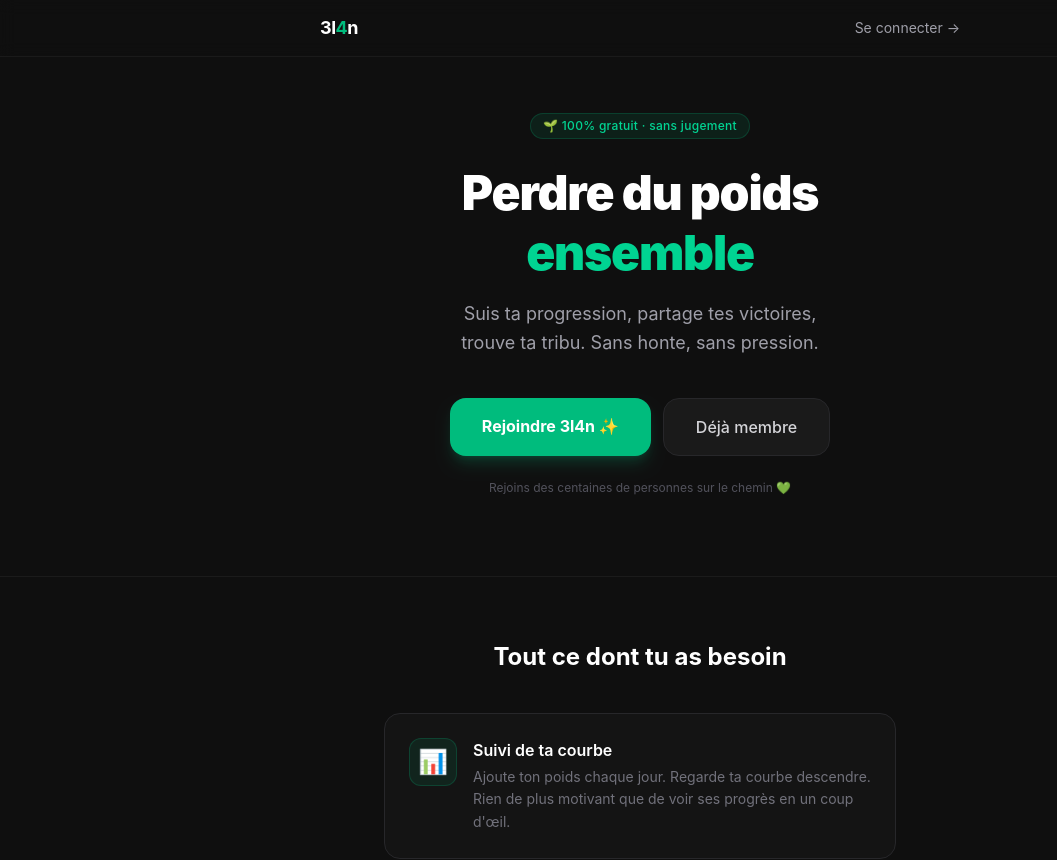
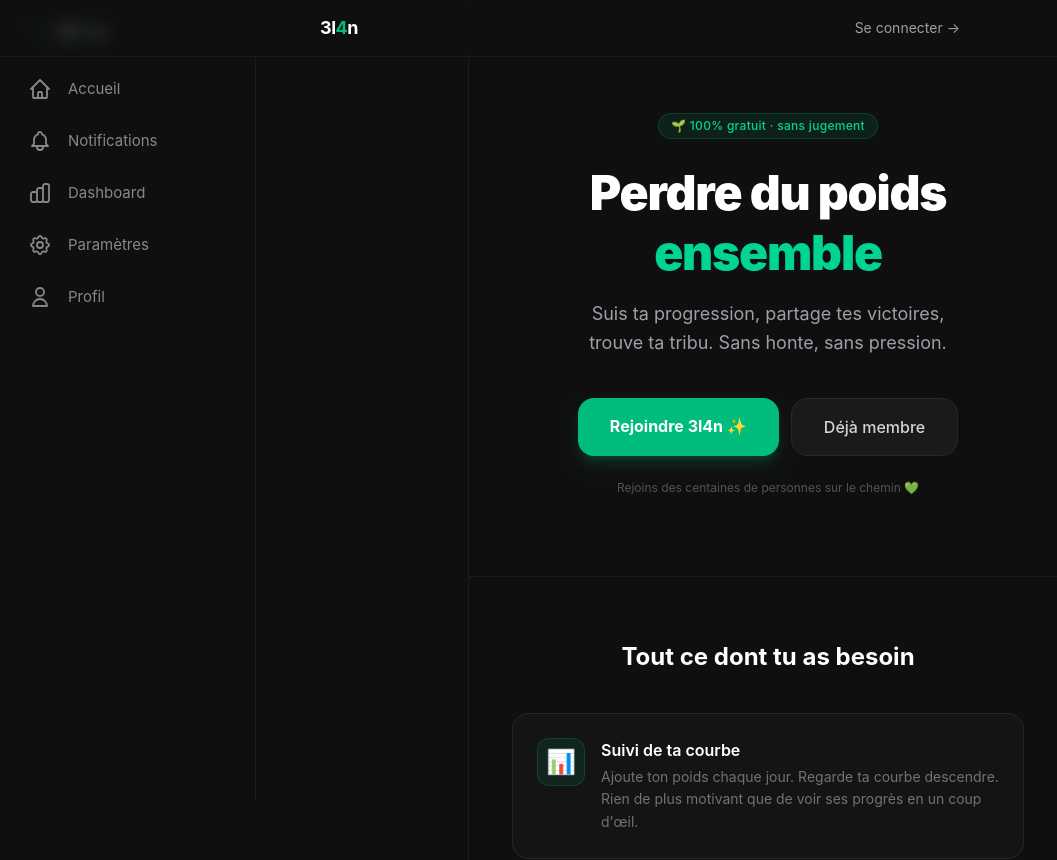
Before and after one commit to Teufzer/3l4n, a Next.js app: page / in a window 1280 px wide. Shown: the top 860 px of the page, without its empty margins (0-1057 px from the left). Built offline with nearby package versions, Linux system fonts and the light colour scheme; no server answers.

Commit message:
feat: sidebar desktop Twitter-style + layout responsive

```diff
--- a/src/app/layout.tsx
+++ b/src/app/layout.tsx
@@ -4,6 +4,7 @@ import "./globals.css";
 import BottomNavWrapper from "@/components/BottomNavWrapper";
 import { Toaster } from "sonner";
 import Providers from "@/components/Providers";
+import Sidebar from "@/components/Sidebar";
 
 const geistSans = Geist({
   variable: "--font-geist-sans",
@@ -30,10 +31,19 @@ export default function RootLayout({
       lang="fr"
       className={`${geistSans.variable} ${geistMono.variable} h-full antialiased`}
     >
-      <body className="min-h-full flex flex-col bg-[#0f0f0f] text-white">
+      <body className="min-h-full bg-[#0f0f0f] text-white">
         <Providers>
-        <main className="flex-1">{children}</main>
-        <BottomNavWrapper />
+          <div className="flex min-h-screen">
+            <Sidebar />
+            <div className="flex-1 lg:ml-20 xl:ml-64 flex flex-col">
+              <main className="flex-1">
+                <div className="max-w-[600px] mx-auto lg:border-x lg:border-white/5 min-h-screen">
+                  {children}
+                </div>
+              </main>
+              <BottomNavWrapper />
+            </div>
+          </div>
         </Providers>
         <Toaster
           position="top-center"
--- /dev/null
+++ b/src/components/Sidebar.tsx
@@ -0,0 +1,97 @@
+'use client'
+
+import Link from 'next/link'
+import { usePathname } from 'next/navigation'
+import { useSession } from 'next-auth/react'
+import Logo from './Logo'
+
+const navItems = [
+  { href: '/feed', label: 'Accueil', icon: (
+    <svg className="w-6 h-6" fill="none" viewBox="0 0 24 24" stroke="currentColor" strokeWidth={1.8}>
+      <path strokeLinecap="round" strokeLinejoin="round" d="M3 12l2-2m0 0l7-7 7 7M5 10v10a1 1 0 001 1h3m10-11l2 2m-2-2v10a1 1 0 01-1 1h-3m-6 0a1 1 0 001-1v-4a1 1 0 011-1h2a1 1 0 011 1v4a1 1 0 001 1m-6 0h6" />
+    </svg>
+  )},
+  { href: '/notifications', label: 'Notifications', icon: (
+    <svg className="w-6 h-6" fill="none" viewBox="0 0 24 24" stroke="currentColor" strokeWidth={1.8}>
+      <path strokeLinecap="round" strokeLinejoin="round" d="M15 17h5l-1.405-1.405A2.032 2.032 0 0118 14.158V11a6.002 6.002 0 00-4-5.659V5a2 2 0 10-4 0v.341C7.67 6.165 6 8.388 6 11v3.159c0 .538-.214 1.055-.595 1.436L4 17h5m6 0v1a3 3 0 11-6 0v-1m6 0H9" />
+    </svg>
+  )},
+  { href: '/dashboard', label: 'Dashboard', icon: (
+    <svg className="w-6 h-6" fill="none" viewBox="0 0 24 24" stroke="currentColor" strokeWidth={1.8}>
+      <path strokeLinecap="round" strokeLinejoin="round" d="M9 19v-6a2 2 0 00-2-2H5a2 2 0 00-2 2v6a2 2 0 002 2h2a2 2 0 002-2zm0 0V9a2 2 0 012-2h2a2 2 0 012 2v10m-6 0a2 2 0 002 2h2a2 2 0 002-2m0 0V5a2 2 0 012-2h2a2 2 0 012 2v14a2 2 0 01-2 2h-2a2 2 0 01-2-2z" />
+    </svg>
+  )},
+  { href: '/settings', label: 'Paramètres', icon: (
+    <svg className="w-6 h-6" fill="none" viewBox="0 0 24 24" stroke="currentColor" strokeWidth={1.8}>
+      <path strokeLinecap="round" strokeLinejoin="round" d="M10.325 4.317c.426-1.756 2.924-1.756 3.35 0a1.724 1.724 0 002.573 1.066c1.543-.94 3.31.826 2.37 2.37a1.724 1.724 0 001.065 2.572c1.756.426 1.756 2.924 0 3.35a1.724 1.724 0 00-1.066 2.573c.94 1.543-.826 3.31-2.37 2.37a1.724 1.724 0 00-2.572 1.065c-.426 1.756-2.924 1.756-3.35 0a1.724 1.724 0 00-2.573-1.066c-1.543.94-3.31-.826-2.37-2.37a1.724 1.724 0 00-1.065-2.572c-1.756-.426-1.756-2.924 0-3.35a1.724 1.724 0 001.066-2.573c-.94-1.543.826-3.31 2.37-2.37.996.608 2.296.07 2.572-1.065z" /><path strokeLinecap="round" strokeLinejoin="round" d="M15 12a3 3 0 11-6 0 3 3 0 016 0z" />
+    </svg>
+  )},
+]
+
+export default function Sidebar() {
+  const pathname = usePathname()
+  const { data: session } = useSession()
+
+  const profileHref = session?.user
+    ? (session.user as { username?: string }).username
+      ? `/${(session.user as { username?: string }).username}`
+      : `/profile/${session.user.id}`
+    : '/login'
+
+  return (
+    <aside className="hidden lg:flex flex-col fixed left-0 top-0 h-full w-20 xl:w-64 border-r border-white/5 px-2 xl:px-4 py-4 z-40">
+      {/* Logo */}
+      <div className="mb-4 px-2 xl:px-3">
+        <Logo size="md" />
+      </div>
+
+      {/* Nav */}
+      <nav className="flex flex-col gap-1 flex-1">
+        {navItems.map((item) => {
+          const active = pathname === item.href || pathname.startsWith(item.href + '/')
+          return (
+            <Link
+              key={item.href}
+              href={item.href}
+              className={`flex items-center gap-4 px-3 py-3 rounded-2xl transition-all group
+                ${active ? 'text-white font-semibold' : 'text-white/50 hover:text-white hover:bg-white/5'}`}
+            >
+              <span className={active ? 'text-emerald-400' : 'group-hover:text-white'}>{item.icon}</span>
+              <span className="hidden xl:block text-[15px]">{item.label}</span>
+            </Link>
+          )
+        })}
+
+        {/* Profil */}
+        <Link
+          href={profileHref}
+          className={`flex items-center gap-4 px-3 py-3 rounded-2xl transition-all group
+            ${pathname.startsWith('/profile') || (session?.user as { username?: string })?.username && pathname === `/${(session?.user as { username?: string }).username}` ? 'text-white font-semibold' : 'text-white/50 hover:text-white hover:bg-white/5'}`}
+        >
+          <svg className="w-6 h-6 group-hover:text-white" fill="none" viewBox="0 0 24 24" stroke="currentColor" strokeWidth={1.8}>
+            <path strokeLinecap="round" strokeLinejoin="round" d="M16 7a4 4 0 11-8 0 4 4 0 018 0zM12 14a7 7 0 00-7 7h14a7 7 0 00-7-7z" />
+          </svg>
+          <span className="hidden xl:block text-[15px]">Profil</span>
+        </Link>
+      </nav>
+
+      {/* User info en bas */}
+      {session?.user && (
+        <div className="flex items-center gap-3 px-3 py-3 rounded-2xl hover:bg-white/5 transition cursor-pointer">
+          {session.user.image ? (
+            // eslint-disable-next-line @next/next/no-img-element
+            <img src={session.user.image} alt="avatar" className="w-9 h-9 rounded-full object-cover flex-shrink-0" />
+          ) : (
+            <div className="w-9 h-9 rounded-full bg-emerald-500/20 flex items-center justify-center text-emerald-400 text-sm font-bold flex-shrink-0">
+              {(session.user.name || 'U')[0].toUpperCase()}
+            </div>
+          )}
+          <div className="hidden xl:block min-w-0">
+            <p className="text-white text-sm font-semibold truncate">{session.user.name}</p>
+            <p className="text-white/40 text-xs truncate">@{(session.user as { username?: string }).username || 'user'}</p>
+          </div>
+        </div>
+      )}
+    </aside>
+  )
+}
```
